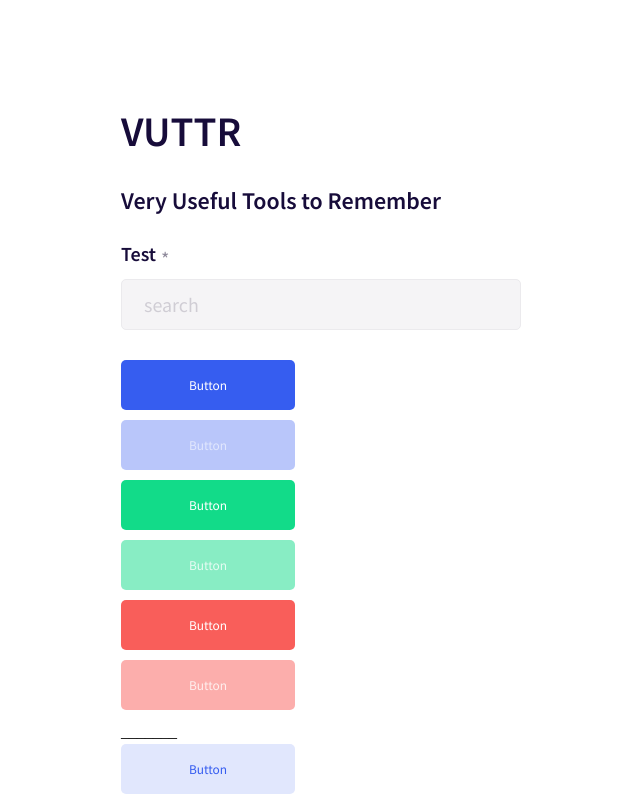
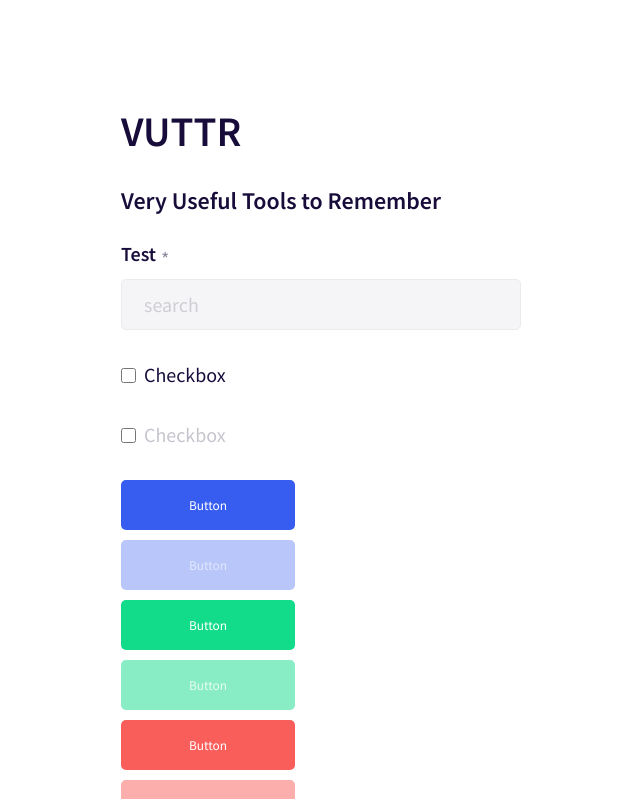
Before and after one commit to julianoddreis/bossabox-challenge, a React (Create React App) app: page / in a window 1280 px wide. Shown: the top 799 px of the page, without its empty margins (119-759 px from the left). Built offline with nearby package versions, Linux system fonts and the light colour scheme.

Commit message:
feat: 🎸 checkbox component

```diff
--- /dev/null
+++ b/src/components/Checkbox/index.js
@@ -0,0 +1,18 @@
+import React from 'react'
+import styled, { withTheme } from 'styled-components'
+import { Text, Row } from '../'
+
+export default withTheme(props => {
+  const { onChange, checked, ...rest } = props
+  return (
+    <Row align='center' flex={0} {...rest}>
+      <Checkbox type='checkbox' onChange={onChange} checked={checked} />
+      <Text color={props.disabled ? props.theme.colors.lightestInk : ''} ml='8px'>{props.label}</Text>
+    </Row>
+  )
+})
+
+const Checkbox = styled.input`
+  width: 15px;
+  height: 15px;
+`
--- a/src/components/index.js
+++ b/src/components/index.js
@@ -3,3 +3,4 @@ export { default as Row } from './Row'
 export { default as Column } from './Column'
 export { default as Input } from './Input'
 export { default as Button } from './Button'
+export { default as Checkbox } from './Checkbox'
--- a/src/routes/Dashboard.js
+++ b/src/routes/Dashboard.js
@@ -1,5 +1,5 @@
 import React from 'react'
-import { Text, Column, Row, Input, Button } from '../components'
+import { Text, Column, Row, Input, Button, Checkbox } from '../components'
 
 export default () => (
   <Row justify='center' pt='100px'>
@@ -12,6 +12,8 @@ export default () => (
       </Text>
       <Column>
         <Input label='Test' required placeholder='search' />
+        <Checkbox mb='30px' label='Checkbox' />
+        <Checkbox mb='30px' disabled label='Checkbox' />
         <Button mb='10px'>Button</Button>
         <Button mb='10px' disabled>Button</Button>
         <Button mb='10px' kind='success'>Button</Button>
```
